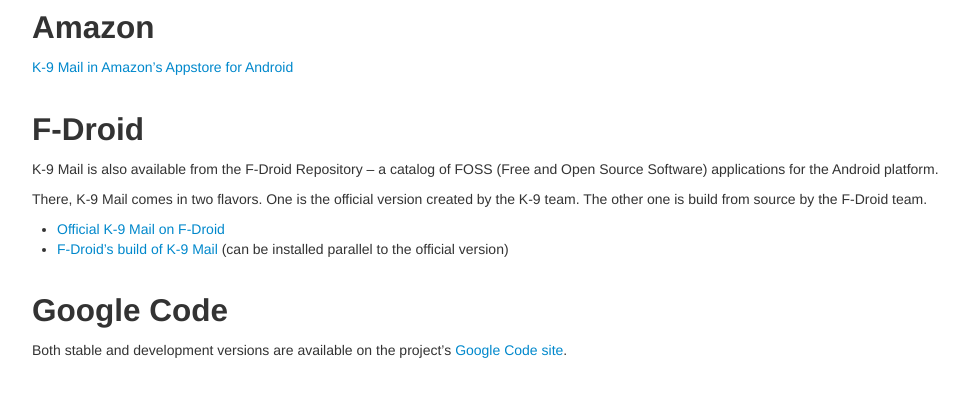
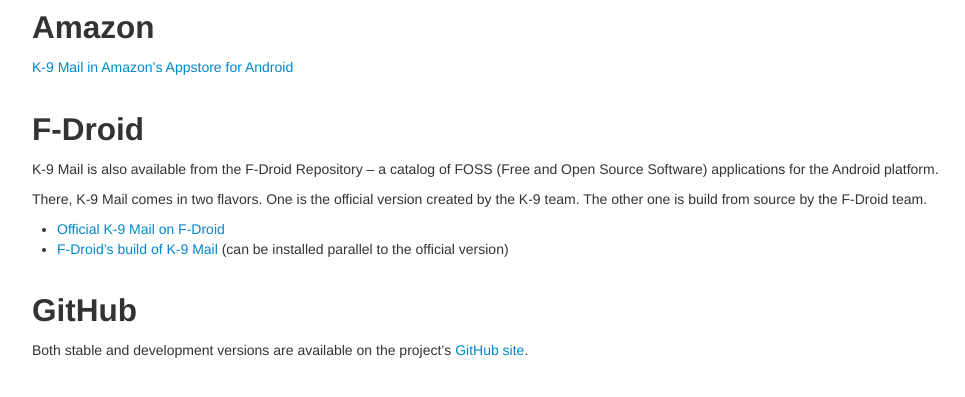
Before and after one commit to k9mail/k9mail.app, a Jekyll site: the page built from download.md, in a window 1280 px wide and 1026 px high, cut to the strip 616-1013 px from the top of the window. Shown: the whole strip, without its empty margins (23-988 px from the left). Built offline with Jekyll 4.4.1, drawn with Linux system fonts in a browser that asks for light colours; nearby versions of some CDN libraries.

Commit message:
Change reference to Google Code to GitHub

```diff
--- a/download.md
+++ b/download.md
@@ -29,6 +29,6 @@ There, K-9 Mail comes in two flavors. One is the official version created by the
 * [F-Droid's build of K-9 Mail](https://f-droid.org/repository/browse/?fdid=org.fdroid.k9) (can be installed parallel to the official version)
 
 
-## Google Code
+## GitHub
 
-Both stable and development versions are available on the project's [Google Code site](https://code.google.com/p/k9mail/downloads/list).
+Both stable and development versions are available on the project's [GitHub site](https://github.com/k9mail/k-9/releases).
```
